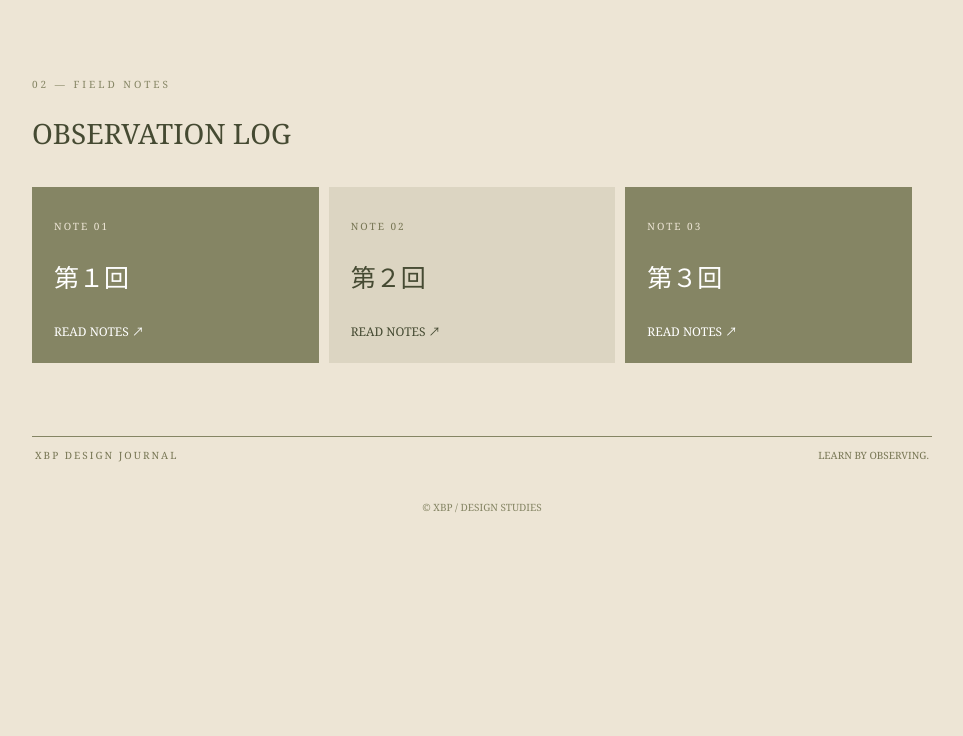
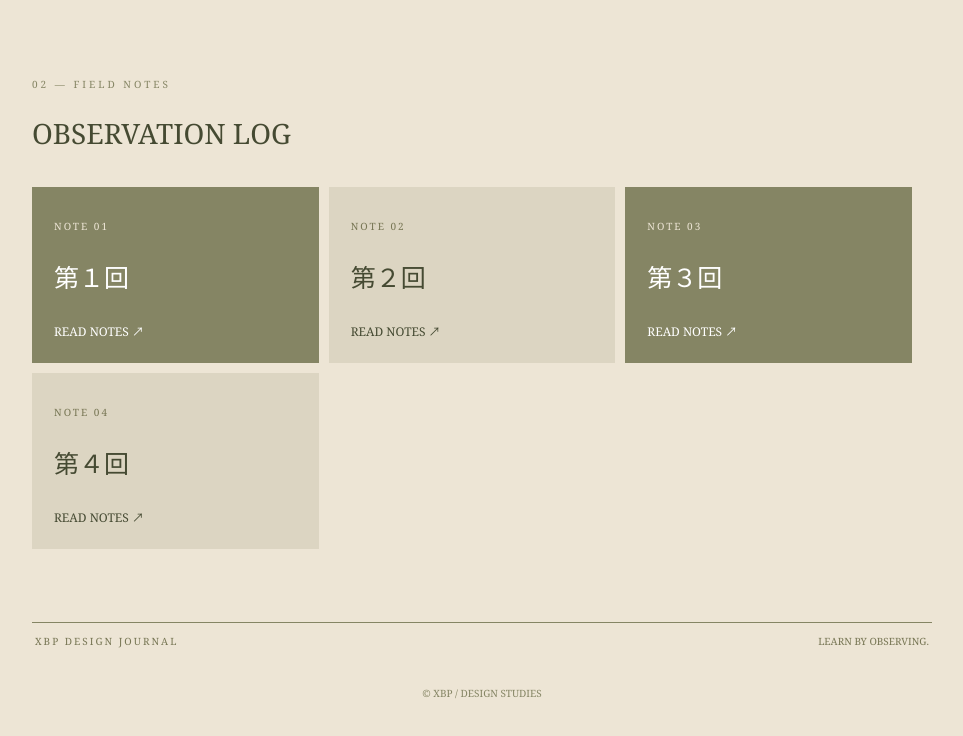
Before and after one commit to karin-26/xbp, a plain HTML site: page de12/index.html in a window 1280 px wide. Shown: the part 1019-1755 px from the top of the page, without its empty margins (158-1121 px from the left). Before the commit the page ends 1573 px from the top, so only its background shows below. Drawn offline with Linux system fonts and the light colour scheme.

Commit message:
20261120

```diff
--- a/de12/index.html
+++ b/de12/index.html
@@ -153,7 +153,25 @@
         </a>
     </td>
 </tr>
+
+<tr>
+    <td width="33.33%" valign="top"
+        style="background-color: #DCD5C2; padding: 22px;">
+        <p style="font-size: 10px; letter-spacing: 2px; color: #777654;">
+            NOTE 04
+        </p>
+        <h3 style="font-size: 25px; font-weight: normal;">
+            第４回
+        </h3>
+        <a href="./4.html" target="_blank"
+           style="font-size: 12px; color: #454A32; text-decoration: none;">
+            READ NOTES ↗
+        </a>
+    </td>
+</tr>
+    </tr>
 </table>
+
                 </table>
             </section>
         </main>
```
Lines whose indentation alone changed are shown as unchanged.
